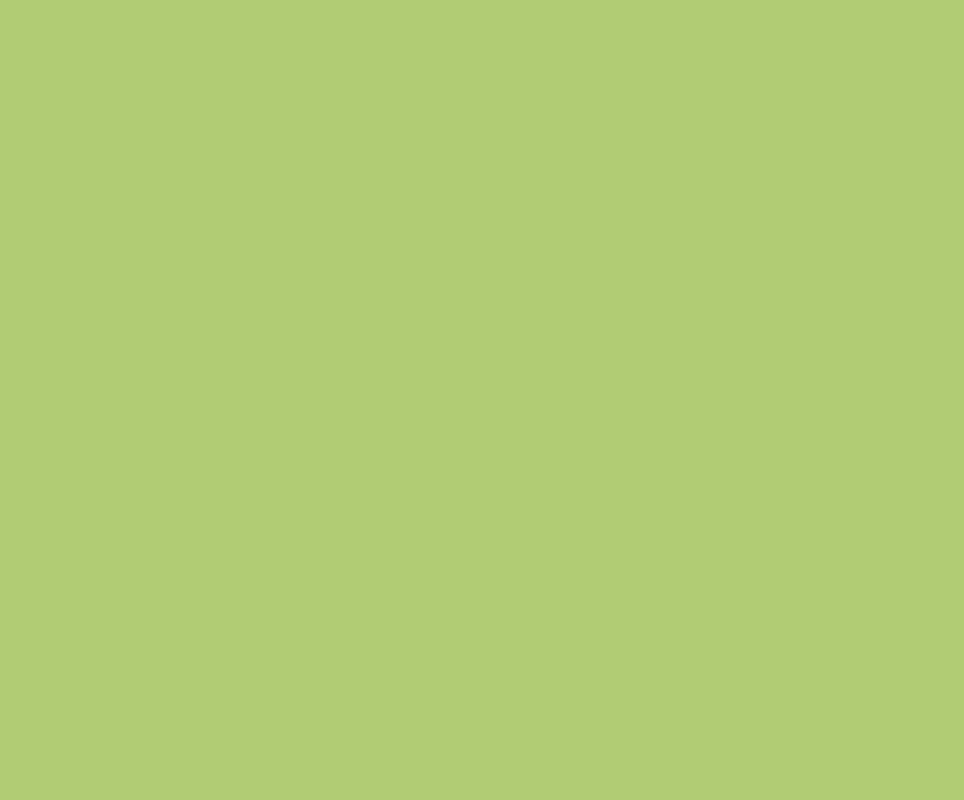
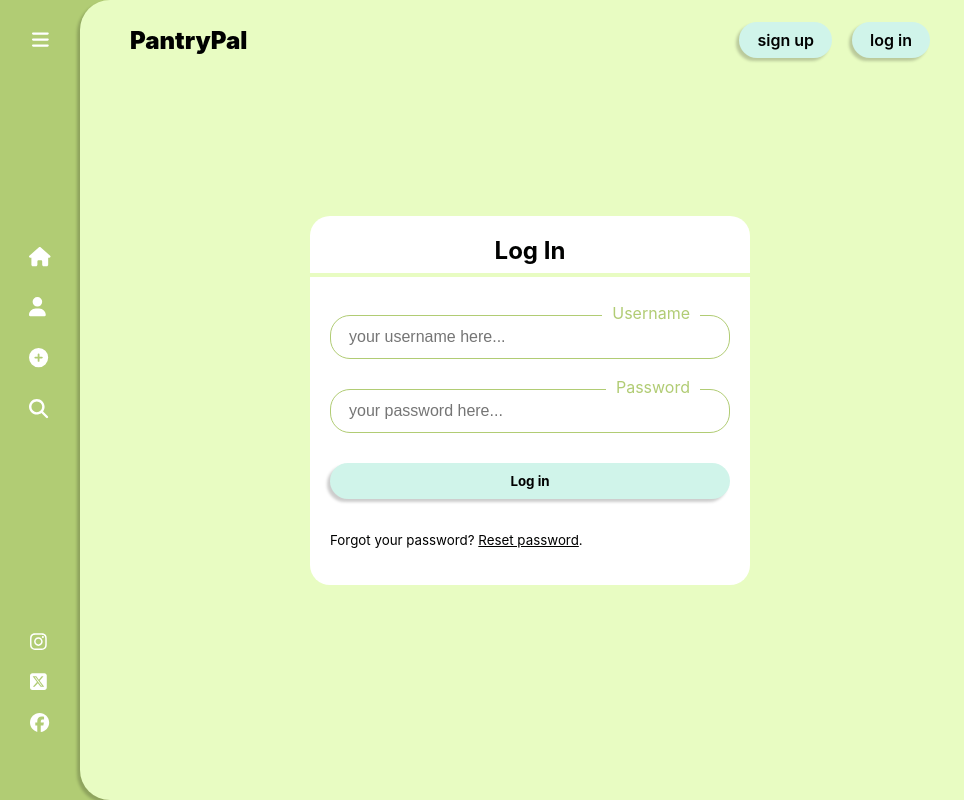
Before and after one commit to pandeypearl/PantryPal, a React (Create React App) app in the folder frontend/: page /login in a window 1280 px wide. Before the commit this address had no page. Shown: the whole page, without its empty margins (0-964 px from the left). Built offline with nearby package versions, Linux system fonts and the light colour scheme.

Commit message:
Login page and sass styling

```diff
--- a/frontend/src/App.js
+++ b/frontend/src/App.js
@@ -3,6 +3,7 @@ import {Routes, Route} from 'react-router-dom';
 import Layout from './components/Layout';
 import Home from './pages/Home';
 import SignUp from './pages/Signup';
+import LogIn from './pages/Login';
 
 function App() {
   return (
@@ -11,6 +12,7 @@ function App() {
       <Route path='/' element={<Layout />}>
         <Route index element={<Home />} />
         <Route path='/signup' element={<SignUp />} />
+        <Route path='/login' element={<LogIn />} />
       </Route>
     </Routes>
     </>
--- a/frontend/src/pages/Login/index.js
+++ b/frontend/src/pages/Login/index.js
@@ -0,0 +1,83 @@
+import { useState } from 'react';
+import { Link, useNavigate } from 'react-router-dom';
+import '../../styles/auth.scss';
+
+const LogIn = () => {
+    const [username, setUsername] = useState('');
+    const [password, setPassword] = useState('');
+    const [loading, setLoading] = useState(false);
+    const [error, setError]= useState(null);
+    const [success, setSuccess] = useState(false);
+    const navigate = useNavigate();
+
+    const handleLogin = async () => {
+        try{
+            setLoading(true);
+            const response = await fetch('http://localhost:8000/login', {
+                method: 'POST',
+                headers: {
+                    'Content Type': 'application/json',
+                },
+                body: JSON.stringify({
+                    username,
+                    password,
+                }),
+            });
+
+            const data = await response.json();
+
+            if (data.success) {
+                setSuccess(true);
+                setError(null);
+                navigate.push('/')
+            } else {
+                setSuccess(false);
+                setError(data || 'Login failed');
+            }
+        } catch (error) {
+            console.error('Error during login:', error);
+            setError('Network error.');
+        } finally {
+            setLoading(false);
+        }
+    };
+
+    return (
+        <div className='wrapper'>
+            <div className='auth-container'>
+                <h2>Log In</h2>
+                <hr />
+                <form>
+                    <div>
+                        <label>Username</label>
+                        <input
+                            type='text'
+                            value={username}
+                            onChange={(e) => setUsername(e.target.value)}
+                            placeholder='your username here...'
+                        />
+                    </div>
+
+                    <div>
+                        <label>Password</label>
+                        <input
+                            type='password'
+                            value={password} onChange={(e) => setPassword(e.target.value)}
+                            placeholder='your password here...'
+                        />
+                    </div>
+
+
+                    <button type='button' onClick={handleLogin} disabled={loading}>
+                       {loading ? 'Logging in...': 'Log in'}
+                    </button>
+                    {success && <p>Log in successful! Redirecting...</p>}
+                    {error && <p style={{ color: 'red'}}>{error}</p>}
+                </form>
+                <p><small>Forgot your password? <Link to='/login' className='auth-link'>Reset password</Link>.</small></p>
+            </div>
+        </div>
+    );
+};
+
+export default LogIn;
--- a/frontend/src/pages/Signup/index.js
+++ b/frontend/src/pages/Signup/index.js
@@ -48,10 +48,10 @@ const SignUp = () => {
 
     return (
         <div className='wrapper'>
-            <div className='container'>
+            <div className='auth-container'>
                 <h2>Sign Up </h2>
                 <hr />
-                <p>Already have an account? <Link to='/login' className='auth-link'>Log in</Link>.</p>
+
                 <form>
                     <div>
                         <label>Username</label>
@@ -96,6 +96,7 @@ const SignUp = () => {
                     {success && <p>Sign up successful! Redirecting...</p>}
                     {error && <p style={{ color: 'red'}}>{error}</p>}
                 </form>
+                <p><small>Already have an account? <Link to='/login' className='auth-link'>Log in</Link>.</small></p>
             </div>
 
         </div>
--- a/frontend/src/styles/auth.scss
+++ b/frontend/src/styles/auth.scss
@@ -2,7 +2,7 @@
 @import './shadows.scss';
 
 .wrapper{
-    .container{
+    .auth-container{
         background: $white-color;
         padding: 20px;
         border-radius: 20px;
@@ -32,7 +32,7 @@
             display: flex;
             flex-direction: column;
             gap: 30px;
-            margin-top: 30px;
+            margin-top: 50px;
 
             div{
                 position: relative;
@@ -46,7 +46,10 @@
                     color: $pistachio-color;
                 }
                 input{
-                    box-shadow: none;
+                    width: 400px;
+                    padding: 12px 18px;
+                    outline: none;
+                    border-radius: 20px;
                     background-color: $white-color;
                     border: 1px solid $pistachio-color;
                     font-size: 1rem;
```
